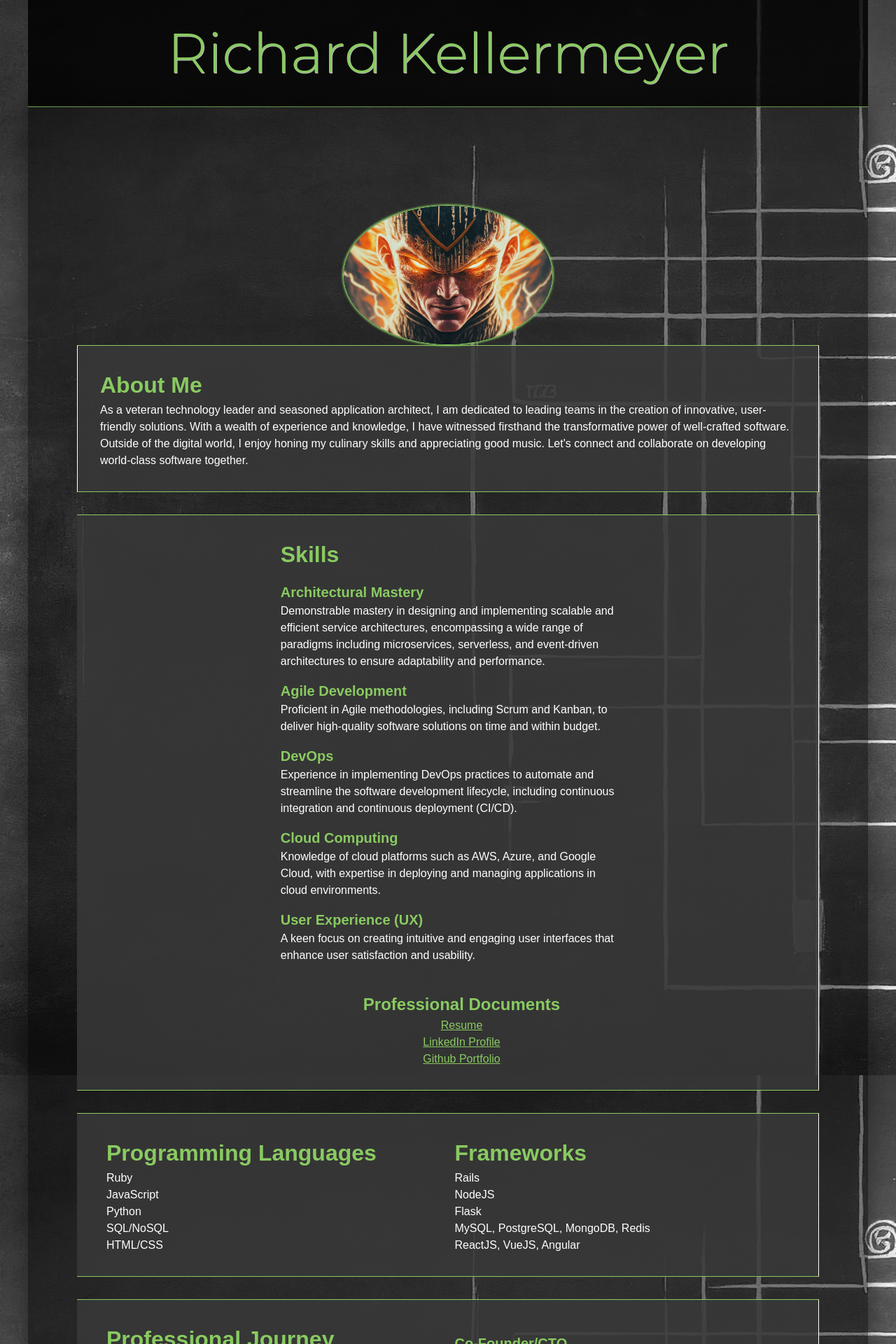
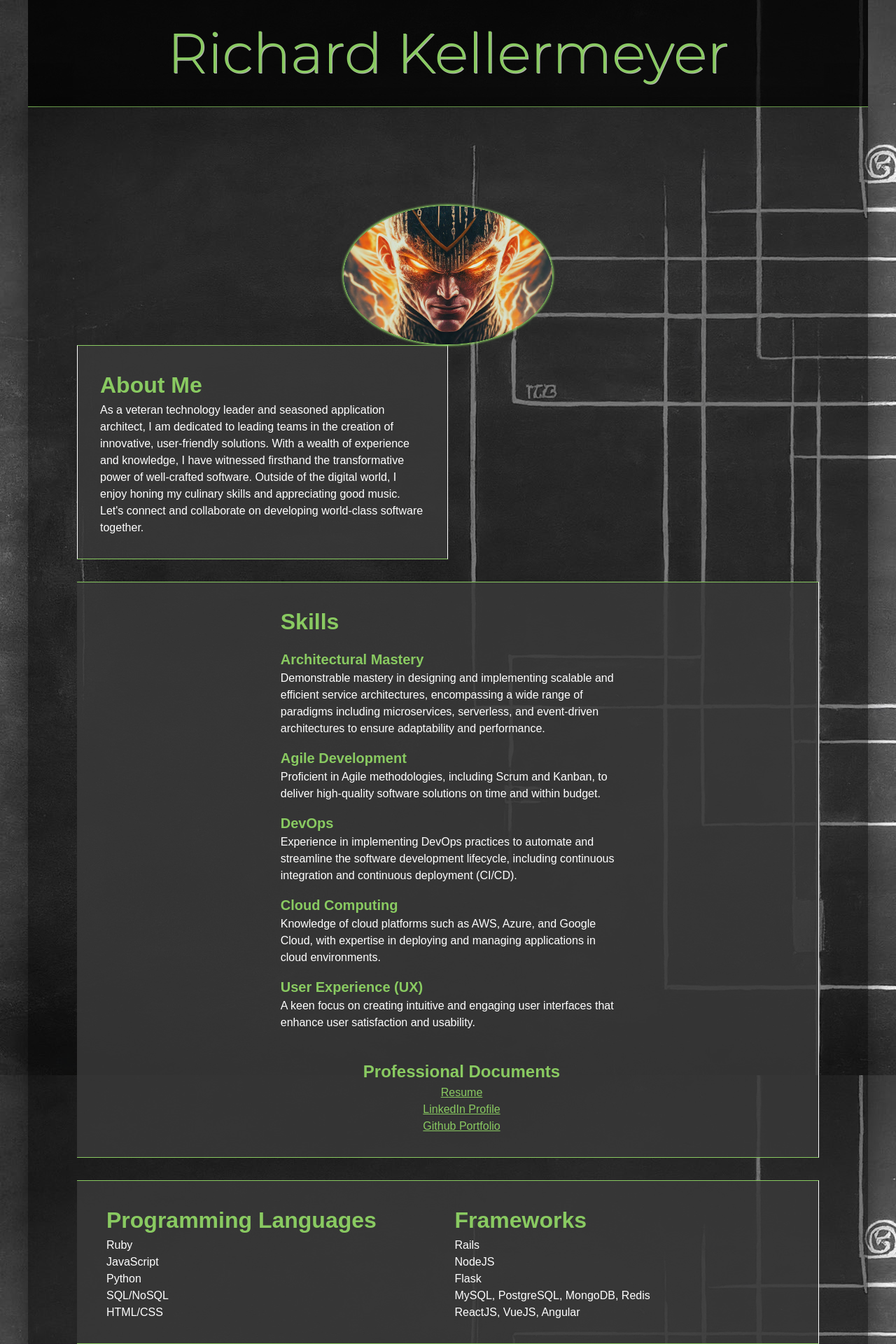
Before and after one commit to rkellermeyer/Me, a Jekyll site: the page built from index.html, in a window 1280 px wide. Shown: the top 1920 px of the page at 70% size. Built offline with Jekyll 4.4.1, drawn with Linux system fonts in a browser that asks for light colours; some web fonts are replaced.

Commit message:
Update home.html

```diff
--- a/_layouts/home.html
+++ b/_layouts/home.html
@@ -9,7 +9,7 @@ layout: default
         <p class="bio">{{site.bio}}</p>
       </div>
   </div>
-  <div class="col-12 col-md-6 quote-col grid-container grid-item">
+  <div class="col-6 col-md-12 quote-col grid-container grid-item">
     <h2 class="skills">About Me</h2>
     <strong class="quote">As a veteran technology leader and seasoned application architect, I am dedicated to leading teams in the creation of innovative, user-friendly solutions. With a wealth of experience and knowledge, I have witnessed firsthand the transformative power of well-crafted software. Outside of the digital world, I enjoy honing my culinary skills and appreciating good music. Let's connect and collaborate on developing world-class software together.</strong>
   </div>
```
